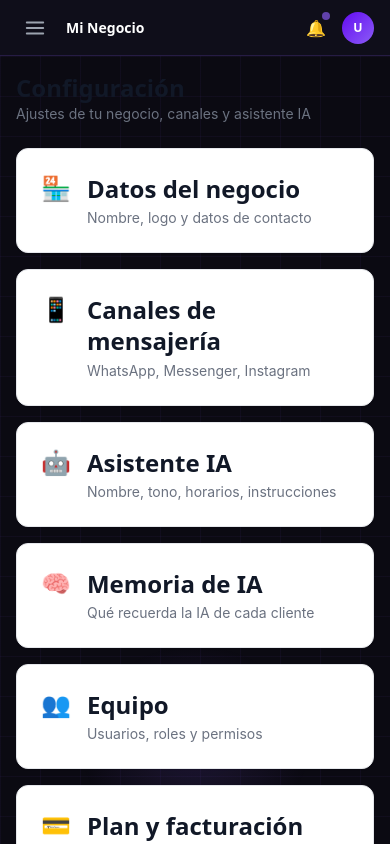
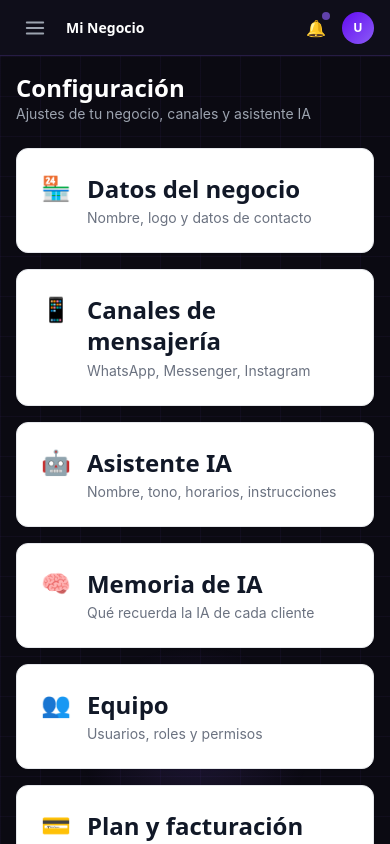
Before and after one commit to CarlosTah/vspro, a Next.js app in the folder apps/web/: page /settings in a window 390 px wide. Built offline with nearby package versions, Linux system fonts and the light colour scheme; no server answers.

Commit message:
fix: hide 'Entregas y repartidores' from settings for inmobiliaria/clinica

```diff
--- a/apps/web/src/app/(dashboard)/settings/page.tsx
+++ b/apps/web/src/app/(dashboard)/settings/page.tsx
@@ -1,6 +1,7 @@
 'use client';
 
 import Link from 'next/link';
+import { useAuth } from '@/lib/auth-context';
 
 const sections = [
   {
@@ -8,61 +9,76 @@ const sections = [
     description: 'Nombre, logo y datos de contacto',
     href: '/settings/business',
     icon: '🏪',
+    industries: null,
   },
   {
     title: 'Canales de mensajería',
     description: 'WhatsApp, Messenger, Instagram',
     href: '/settings/channels',
     icon: '📱',
+    industries: null,
   },
   {
     title: 'Asistente IA',
     description: 'Nombre, tono, horarios, instrucciones',
     href: '/settings/ai',
     icon: '🤖',
+    industries: null,
   },
   {
     title: 'Memoria de IA',
     description: 'Qué recuerda la IA de cada cliente',
     href: '/settings/ai-memory',
     icon: '🧠',
+    industries: null,
   },
   {
     title: 'Equipo',
     description: 'Usuarios, roles y permisos',
     href: '/settings/team',
     icon: '👥',
+    industries: null,
   },
   {
     title: 'Plan y facturación',
     description: 'Plan actual y método de pago',
     href: '/settings/billing',
     icon: '💳',
+    industries: null,
   },
   {
     title: 'Reportes automáticos',
     description: 'Recibe resúmenes por WhatsApp',
     href: '/settings/reports',
     icon: '📊',
+    industries: null,
   },
   {
     title: 'Entregas y repartidores',
     description: 'Auto-despacho, tiempos, notificaciones',
     href: '/settings/delivery',
     icon: '🛵',
+    industries: ['restaurante', 'ropa', 'ecommerce', 'barberia', 'taller'],
   },
 ];
 
 export default function SettingsPage() {
+  const { tenant } = useAuth();
+  const industry = tenant?.industry ?? null;
+
+  const visibleSections = sections.filter(s =>
+    !s.industries || !industry || s.industries.includes(industry)
+  );
+
   return (
     <div className="space-y-6">
       <div>
-        <h1 className="text-2xl font-bold text-gray-900">Configuración</h1>
-        <p className="text-sm text-gray-500">Ajustes de tu negocio, canales y asistente IA</p>
+        <h1 className="text-2xl font-bold text-white">Configuración</h1>
+        <p className="text-sm text-gray-400">Ajustes de tu negocio, canales y asistente IA</p>
       </div>
 
       <div className="grid gap-4 lg:grid-cols-2">
-        {sections.map((section) => (
+        {visibleSections.map((section) => (
           <Link
             key={section.title}
             href={section.href}
```
